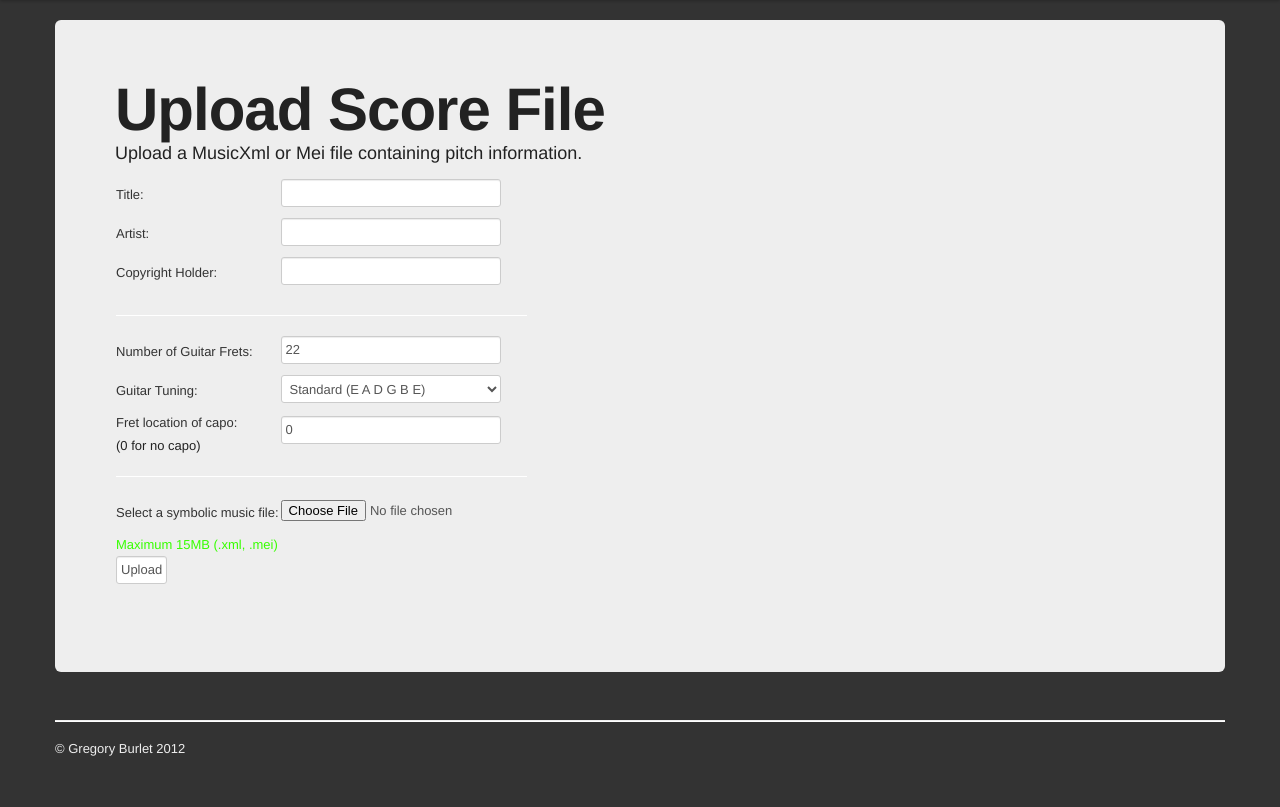
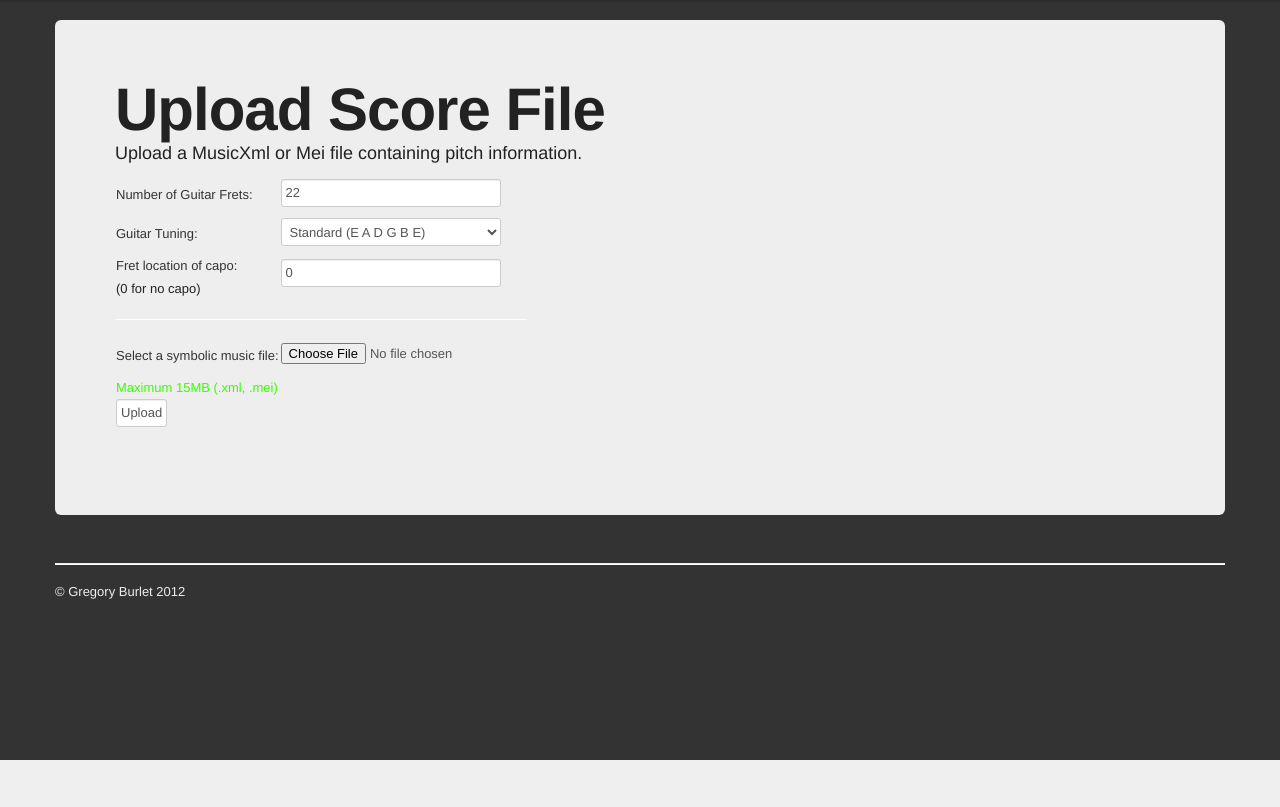
Before and after one commit to gburlet/robotaba, a Django app: page /tabulate/upload/ in a window 1280 px wide. Shown: the part 40-847 px from the top of the page. After the commit the page ends 800 px from the top, so only its background shows below. Run offline with Django 3.2, Linux system fonts and the light colour scheme; some libraries are stand-ins or nearby versions.

Commit message:
Remove MetaMusic from some models
Only need the user to input metadata for the piece of music when
uploading audio. Otherwise, this data can be attained from the MEI file.

```diff
--- a/pitchestimate/models.py
+++ b/pitchestimate/models.py
@@ -1,13 +1,11 @@
 from django.db import models
 
 from robotaba.models import Audio
-from robotaba.models import MetaMusic
 
 '''
 Entities
 '''
 class MeiPitch(models.Model):
-    fk_mid = models.ForeignKey(MetaMusic)
     mei_file = models.FileField(upload_to='mei/pitch')
     # may be null (if uploaded just for tab generation)
     upload_ts = models.DateTimeField(auto_now_add=True, null=True)
--- a/robotaba/templates/uploadscore.html
+++ b/robotaba/templates/uploadscore.html
@@ -17,18 +17,6 @@
                         <table>
                             <tr>
                                 <td colspan="2">{{ form.non_field_errors }}</td>
-                            </tr>
-                            <tr>
-                                <td>{{ form.title.label_tag }}</td><td>{{ form.title }}</td>
-                            </tr>
-                            <tr>
-                                <td>{{ form.artist.label_tag }}</td><td>{{ form.artist }}</td>
-                            </tr>
-                            <tr>
-                                <td>{{ form.copyright.label_tag }}</td><td>{{ form.copyright }}</td>
-                            </tr>
-                            <tr>
-                                <td colspan="2"><hr/></td>
                             </tr>
                             <tr>
                                 <td>{{ form.num_frets.label_tag }}</td><td>{{ form.num_frets }}</td>
--- a/tabulate/forms.py
+++ b/tabulate/forms.py
@@ -1,8 +1,6 @@
 from django import forms
 
-from robotaba.forms import UploadMusicForm
-
-class UploadScoreForm(UploadMusicForm):
+class UploadScoreForm(forms.Form):
     num_frets = forms.IntegerField(
         label = "Number of Guitar Frets",
         min_value = 12,
--- a/tabulate/models.py
+++ b/tabulate/models.py
@@ -1,7 +1,6 @@
 from django.db import models
 from django.conf import settings
 
-from robotaba.models import MetaMusic
 from pitchestimate.models import MeiPitch
 
 import os
@@ -14,7 +13,6 @@ from darwintab.score.score import Score
 Entities
 '''
 class MeiTab(models.Model):
-    fk_mid = models.ForeignKey(MetaMusic)
     mei_file = models.FileField(upload_to='mei/tab')
 
 class Tabulate(models.Model):
--- a/tabulate/views.py
+++ b/tabulate/views.py
@@ -19,10 +19,6 @@ def upload_score(request):
         # deal with the form input
         form = UploadScoreForm(request.POST, request.FILES)
         if form.is_valid():
-            # enter audio information into db
-            meta_data = MetaMusic(title=request.POST['title'], artist=request.POST['artist'], copyright=request.POST['copyright'])
-            meta_data.save()
-
             # check extension of uploaded score file
             input_file = request.FILES['score_file']
             _, input_ext = os.path.splitext(input_file.name)
@@ -32,7 +28,7 @@ def upload_score(request):
             elif input_ext != '.mei':
                 raise ValueError('Input file must be a MusicXML or Mei file')
 
-            pmei = MeiPitch(fk_mid=meta_data, mei_file=input_file)
+            pmei = MeiPitch(mei_file=input_file)
             pmei.save()
 
             frets = request.POST['num_frets']
```
